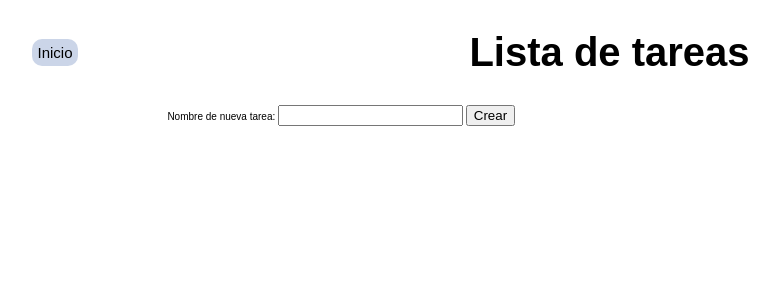
After one commit to derickdev6/humanair, a Flask app: page /tareas in a window 1280 px wide. The commit adds this page. Shown: the top 300 px of the page, without its empty margins (63-842 px from the left). Run offline with Flask 2, Linux system fonts and the light colour scheme; data that the repository does not hold is empty.

Commit message:
Terminado de implementar la parte de tareas, se pueden asignar empleados, se pueden crear tareas nuevas

```diff
--- a/app.py
+++ b/app.py
@@ -1,7 +1,7 @@
 # Imports para el desarrollo de la app
 from multiprocessing import Event
 from flask import Flask, redirect, render_template, request, url_for
-from models import Charge, Employee, mEvent, User
+from models import Charge, Employee, mEvent, User, Task
 import dbfunctions as dbf
 # Entry point
 app = Flask(__name__)
@@ -152,3 +152,65 @@ def nuevoevento():
             VALUES({new_event.charge}, "{new_event.begin_date}", "{new_event.end_date}", "{new_event.description}")"""
         )
         return redirect(url_for('eventos'))
+
+
+@app.route('/tareas')
+def tareas():
+    task_list = []
+    query = dbf.read("""SELECT * FROM tareas """)
+    for item in query:
+        print(item)
+        new_task = Task(item[0], item[1])
+        print(str(new_task))
+        task_list.append(new_task)
+    return render_template('tareas.html', task_list=task_list)
+
+
+## Vista de creacion de una nueva tarea
+@app.route('/nuevatarea', methods=['POST'])
+def nuevatarea():
+    new_task = Task(0, request.form['nombre'])
+    print(str(new_task))
+    dbf.create(f"""INSERT INTO tareas (nombre) VALUES("{new_task.name}")""")
+    return redirect(url_for('tareas'))
+
+
+# Ruta para la vista de asignacion de empleado a una tarea.
+# Se usa desde el tool asignar de la lista de tareas.
+# Muestra un template con los datos de la tarea desde el cual se lanzo
+@app.route('/asignarempleado', methods=['POST'])
+def asignarempleado():
+    employee_list = []
+    query = dbf.read("""SELECT idEmpleado, nombre, c.descripcion, correo
+        FROM empleados e inner join cargos c on e.idCargo = c.idCargo
+        ORDER BY nombre""")
+    for item in query:
+        new_emp = Employee(item[0], item[1], item[2], item[3])
+        employee_list.append(new_emp)
+
+    assigned_list = []
+    query = dbf.read(f"""SELECT e.idEmpleado, e.nombre
+        FROM tareasxempleado t inner join
+        empleados e on t.idEmpleado = e.idEmpleado
+        where t.idTarea = {int(request.form['idTarea'])}
+        ORDER BY nombre""")
+    for item in query:
+        new_emp = Employee(item[0], item[1], 0, '')
+        assigned_list.append(new_emp)
+
+    task_to_assign = Task(int(request.form['idTarea']), request.form['nombre'])
+    return render_template('asignarempleado.html',
+                           task_to_assign=task_to_assign,
+                           employee_list=employee_list,
+                           assigned_list=assigned_list)
+
+
+# Ruta para la asignacion de empleados.
+# Unicamente se usa como post y es llamada desde el boton
+# actualizar del template de asignarempleado
+@app.route('/asignacionempleado', methods=['POST'])
+def asignacionempleado():
+    dbf.update(
+        f"""INSERT INTO tareasxempleado (idTarea, idEmpleado) VALUES({request.form['idTarea']}, {request.form['idEmpleado']})"""
+    )
+    return redirect(url_for('tareas'))
--- /dev/null
+++ b/static/styles/tareas.css
@@ -0,0 +1,69 @@
+html{
+    font-size:10px;
+    margin:0;
+    padding: 0;
+    font-family: sans-serif;
+}
+body {
+    margin:0;
+}
+header{
+    margin: 3rem 0;
+    display: flex;
+    justify-content: center;
+    align-items: center;
+}
+header h1{
+    margin: 0;
+    text-align: center;
+    font-size: 4rem;
+    width: 80%;
+}
+a{
+    margin: 0 2rem 0 0;
+    text-decoration: none;
+    color: #000;
+    padding: .5rem;
+    background-color: #cbd5e8;
+    border-radius: 1rem;
+    font-size: 1.5rem;
+}
+form{
+    margin: 0 0 0 18%;
+}
+.list{
+    /* border-radius: 3rem; */
+    align-self: center;
+    margin: 0 auto;
+    padding: 0;
+    list-style: none;
+    justify-content: space-evenly;
+    display: flex;
+    max-width: 70%;
+    flex-direction: row;
+    flex-wrap: wrap;
+}
+.list li{
+    padding: 2rem 3rem;
+    width: 25%;
+    border-radius: 2rem;
+    display: flex;
+    flex-wrap: wrap;
+    transition: .2s;
+}
+.list .item:hover{
+    background-color: #cbd5e8;
+}
+.list li .id{
+    /* opacity: 0; */
+    min-width: 100%;
+}
+.list li .name{
+    font-size: 1.5rem;
+    line-height: 2.5rem;
+    min-width: 100%;
+}
+.list li .tools{
+    width: 100%;
+    text-align: right;
+}
--- a/templates/home.html
+++ b/templates/home.html
@@ -11,6 +11,7 @@
     <ul class="optionlist">
         <a href="empleados"><li>Empleados</li></a>
         <a href="eventos"><li>Eventos</li></a>
+        <a href="tareas"><li>Tareas</li></a>
     </ul>
 
 </body>
--- /dev/null
+++ b/templates/tareas.html
@@ -0,0 +1,38 @@
+<!DOCTYPE html>
+<html lang="en">
+<head>
+    <meta charset="UTF-8">
+    <meta http-equiv="X-UA-Compatible" content="IE=edge">
+    <meta name="viewport" content="width=device-width, initial-scale=1.0">
+    <title>Tareas</title>
+    <link rel= "stylesheet" type= "text/css" href= "{{ url_for('static',filename='styles/tareas.css') }}">
+</head>
+<body>
+    <header>
+        <a href="home">Inicio</a>
+        <h1>Lista de tareas</h1>
+    </header>
+
+    <form action="nuevatarea" method="post">
+        <label for="task_name">Nombre de nueva tarea: </label>
+        <input id="task_name" type="text" name="nombre">
+        <button>Crear</button>
+    </form>
+
+    <ul class="list">
+    {% for task in task_list %}
+        <li class="item">
+
+        <p class="id">ID {{task.id}}</p>
+        <p class="name">{{task.name}}</p>
+        <form class="tools" id="deleteform" method="post">
+            <button class="update" formaction="asignarempleado">+</button>
+            <input type="hidden" name="idTarea" value="{{task.id}}">
+            <input type="hidden" name="nombre" value="{{task.name}}">
+        </form>
+        </li>
+    {% endfor %}
+    </ul>
+
+</body>
+</html>
```
Also changed, not shown: models.py (+10 -0 lines), static/styles/asignarempleado.css (added, +37 -0 lines), templates/asignarempleado.html (added, +37 -0 lines).
